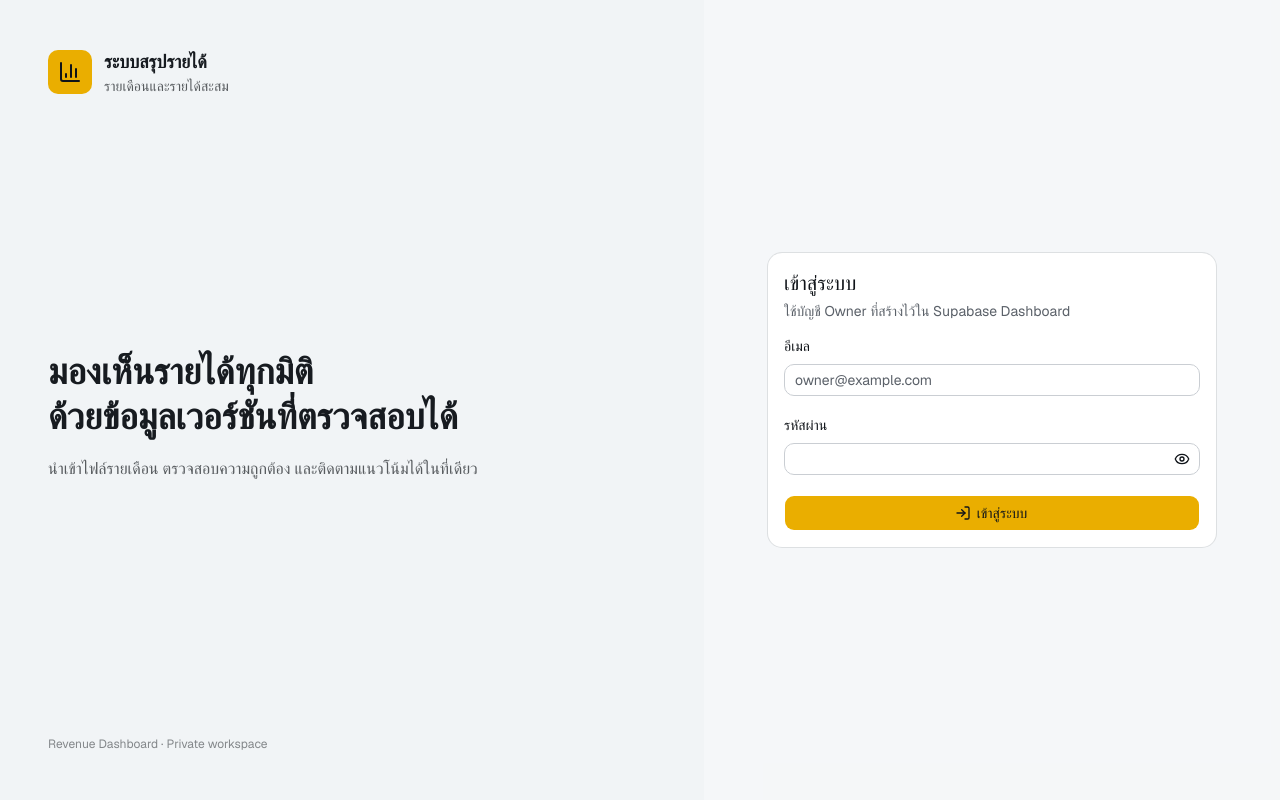
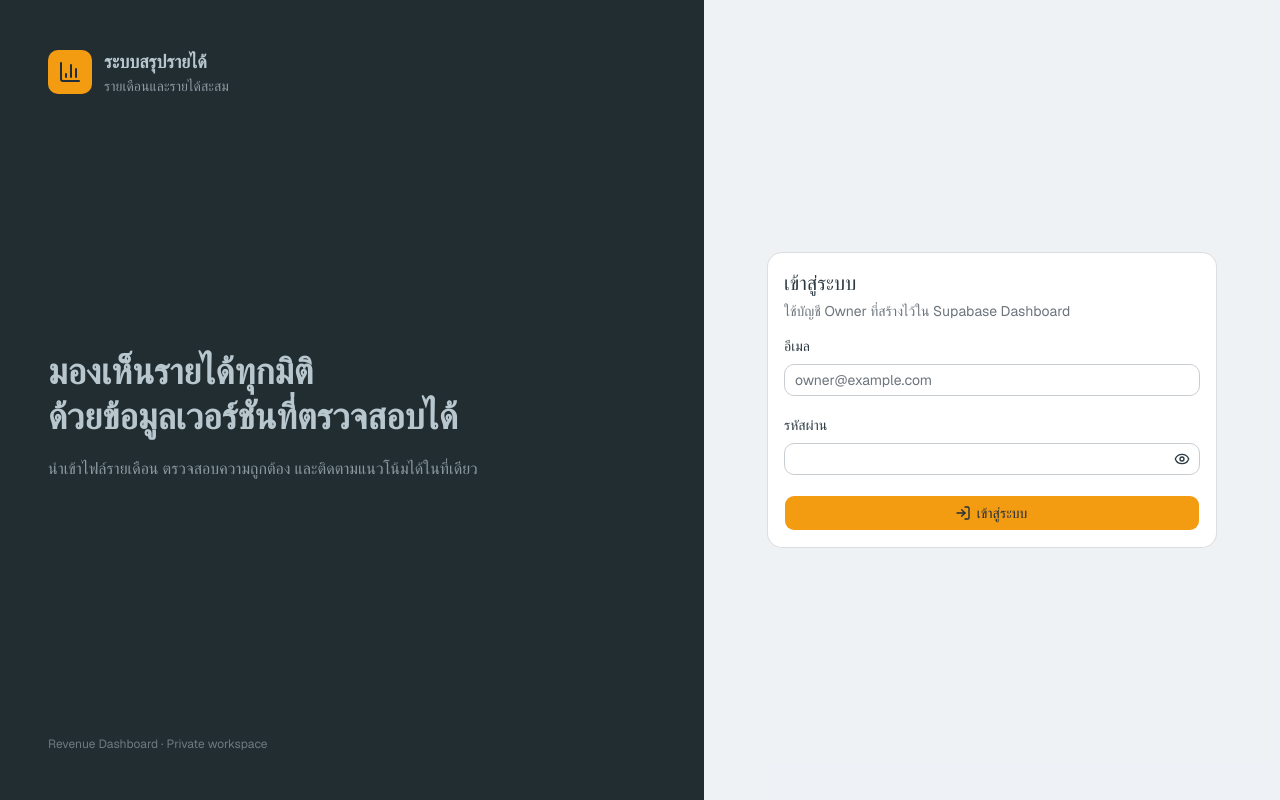
Before and after one commit to NateeSu/revdashboard, a Next.js app: page /login in a window 1280 px wide. Built offline with nearby package versions, Linux system fonts and the light colour scheme.

Commit message:
Use AdminLTE inspired yellow palette

```diff
--- a/app/globals.css
+++ b/app/globals.css
@@ -55,42 +55,42 @@
 }
 
 :root {
-  --background: oklch(0.982 0.003 250);
-  --foreground: oklch(0.19 0.012 255);
+  --background: #ecf0f5;
+  --foreground: #2c3b41;
   --card: oklch(1 0 0);
-  --card-foreground: oklch(0.19 0.012 255);
+  --card-foreground: #2c3b41;
   --popover: oklch(1 0 0);
-  --popover-foreground: oklch(0.19 0.012 255);
-  --primary: oklch(0.785 0.17 85);
-  --primary-foreground: oklch(0.19 0.012 255);
-  --secondary: oklch(0.94 0.004 250);
-  --secondary-foreground: oklch(0.25 0.012 255);
-  --muted: oklch(0.955 0.003 250);
-  --muted-foreground: oklch(0.49 0.015 255);
-  --accent: oklch(0.94 0.07 92);
-  --accent-foreground: oklch(0.26 0.02 75);
-  --destructive: oklch(0.577 0.245 27.325);
-  --success: oklch(0.49 0.105 170);
+  --popover-foreground: #2c3b41;
+  --primary: #f39c12;
+  --primary-foreground: #1f2d3d;
+  --secondary: #d2d6de;
+  --secondary-foreground: #2c3b41;
+  --muted: #f4f4f4;
+  --muted-foreground: #6c757d;
+  --accent: #ffe4b3;
+  --accent-foreground: #6d4100;
+  --destructive: #dd4b39;
+  --success: #00a65a;
   --success-foreground: oklch(0.99 0 0);
-  --warning: oklch(0.78 0.17 85);
-  --warning-foreground: oklch(0.26 0.02 75);
-  --border: oklch(0.89 0.006 250);
-  --input: oklch(0.85 0.008 250);
-  --ring: oklch(0.72 0.16 85);
-  --chart-1: oklch(0.32 0.075 255);
-  --chart-2: oklch(0.5 0.12 205);
-  --chart-3: oklch(0.59 0.16 35);
-  --chart-4: oklch(0.48 0.14 145);
-  --chart-5: oklch(0.46 0.15 300);
+  --warning: #f39c12;
+  --warning-foreground: #1f2d3d;
+  --border: #d2d6de;
+  --input: #c8cdd2;
+  --ring: #f39c12;
+  --chart-1: #2c3e50;
+  --chart-2: #00a65a;
+  --chart-3: #f39c12;
+  --chart-4: #dd4b39;
+  --chart-5: #605ca8;
   --radius: 0.625rem;
-  --sidebar: oklch(0.965 0.004 250);
-  --sidebar-foreground: oklch(0.22 0.012 255);
-  --sidebar-primary: oklch(0.785 0.17 85);
-  --sidebar-primary-foreground: oklch(0.19 0.012 255);
-  --sidebar-accent: oklch(0.93 0.065 92);
-  --sidebar-accent-foreground: oklch(0.24 0.018 75);
-  --sidebar-border: oklch(0.88 0.006 250);
-  --sidebar-ring: oklch(0.72 0.16 85);
+  --sidebar: #222d32;
+  --sidebar-foreground: #b8c7ce;
+  --sidebar-primary: #f39c12;
+  --sidebar-primary-foreground: #1f2d3d;
+  --sidebar-accent: #1e282c;
+  --sidebar-accent-foreground: #ffffff;
+  --sidebar-border: #1a2226;
+  --sidebar-ring: #f39c12;
 }
 
 .dark {
```
